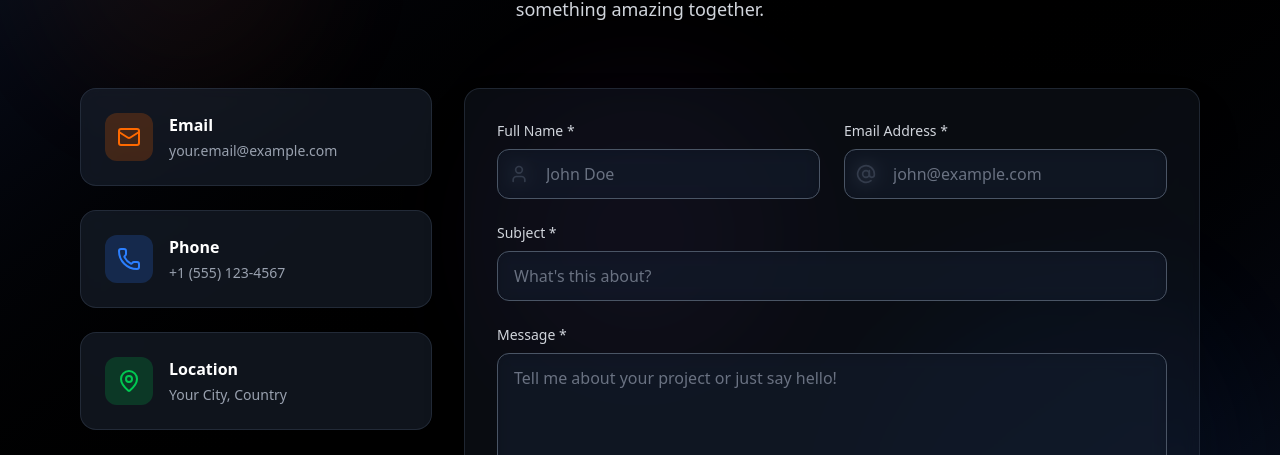
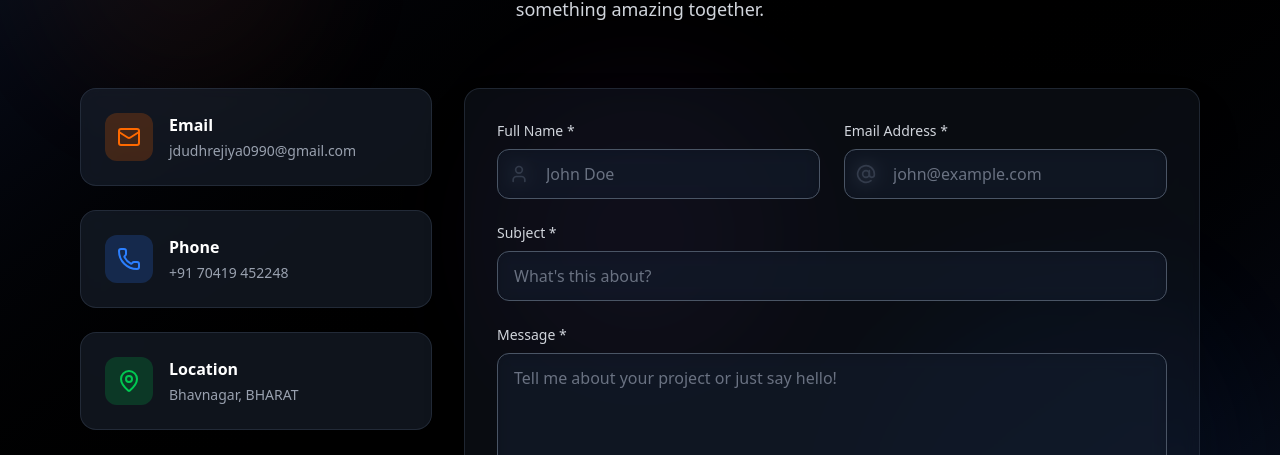
Before and after one commit to Jay09990/Portfolio, a React (Vite) app: page / in a window 1280 px wide. Shown: the part 5750-6205 px from the top of the page. Built offline with nearby package versions, Linux system fonts and the light colour scheme.

Commit message:
JUST SOME UPDATES

```diff
--- a/src/components/sections/Contact.jsx
+++ b/src/components/sections/Contact.jsx
@@ -89,7 +89,7 @@ const Contact = () => {
                 </div>
                 <div>
                   <h3 className="text-white font-semibold mb-1">Email</h3>
-                  <p className="text-gray-400 text-sm">your.email@example.com</p>
+                  <p className="text-gray-400 text-sm">jdudhrejiya0990@gmail.com</p>
                 </div>
               </div>
             </div>
@@ -101,7 +101,7 @@ const Contact = () => {
                 </div>
                 <div>
                   <h3 className="text-white font-semibold mb-1">Phone</h3>
-                  <p className="text-gray-400 text-sm">+1 (555) 123-4567</p>
+                  <p className="text-gray-400 text-sm">+91 70419 452248</p>
                 </div>
               </div>
             </div>
@@ -113,7 +113,7 @@ const Contact = () => {
                 </div>
                 <div>
                   <h3 className="text-white font-semibold mb-1">Location</h3>
-                  <p className="text-gray-400 text-sm">Your City, Country</p>
+                  <p className="text-gray-400 text-sm">Bhavnagar, BHARAT</p>
                 </div>
               </div>
             </div>
```
